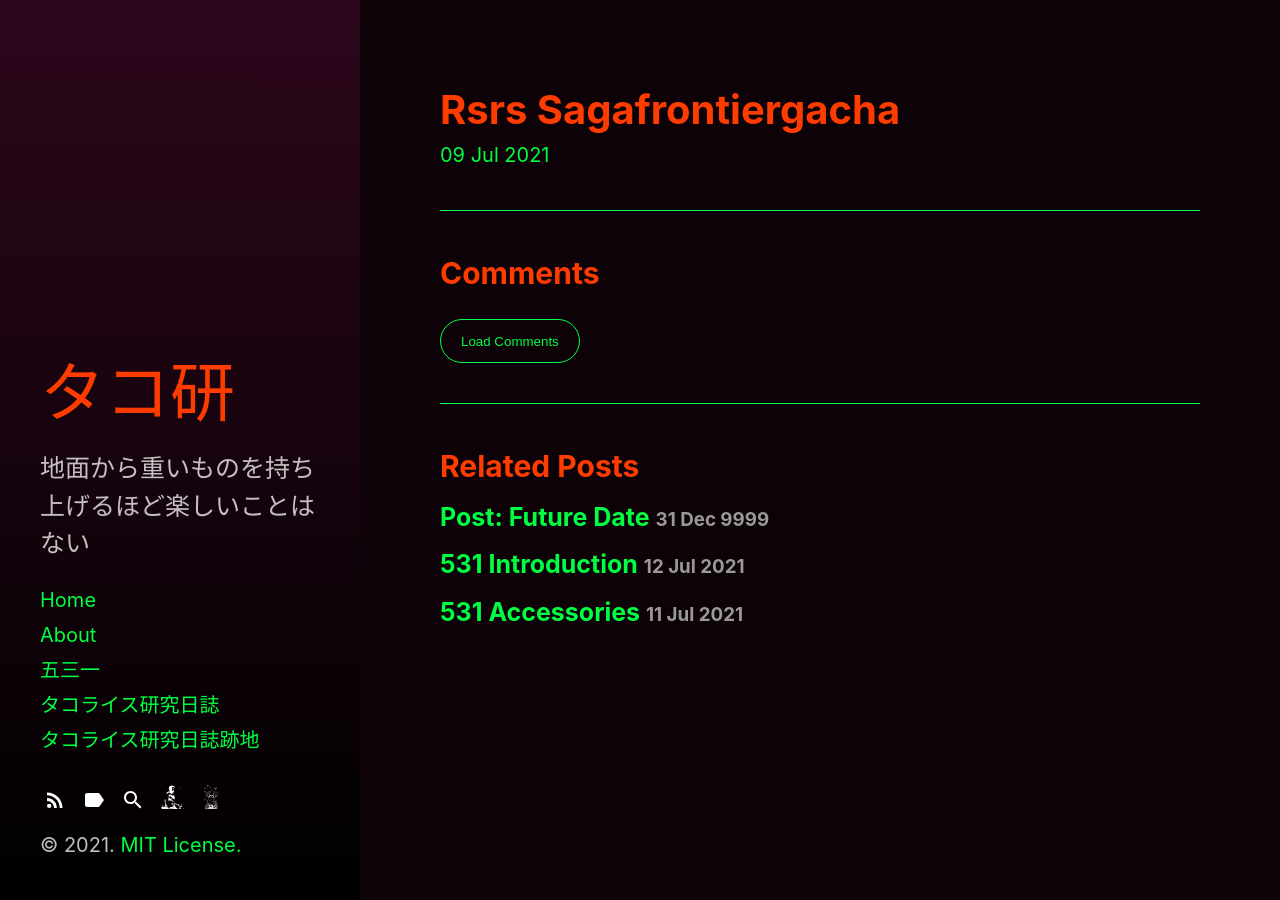
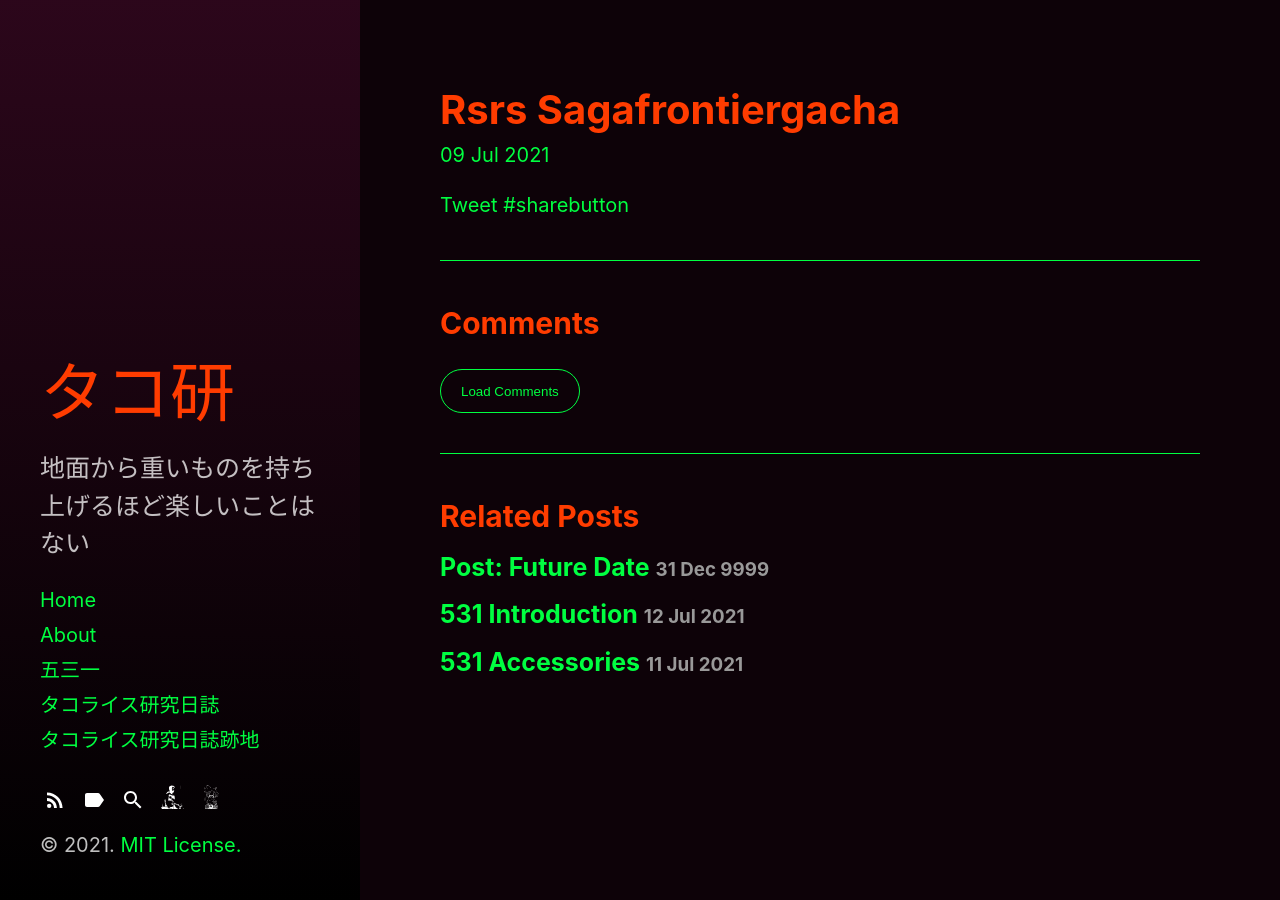
Before and after one commit to buckybean/buckybean.github.io, a Jekyll site: the page built from _posts/old-tacokennisshi/2021-07-09-RSRS-SagaFrontierGacha.md, in a window 1280 px wide. Built offline with Jekyll 4.4.1, drawn with Linux system fonts in a browser that asks for light colours; our own code applies the rules of GitHub Pages for plain Markdown files; comment, search, counter and statistics services are not loaded.

Commit message:
Update post.html

```diff
--- a/_layouts/post.html
+++ b/_layouts/post.html
@@ -12,7 +12,7 @@
     {{ content }}
     {% include post-tags.html post=page %}
   </div>
-
+<a href="https://twitter.com/intent/tweet?button_hashtag=sharebutton&ref_src=twsrc%5Etfw" class="twitter-hashtag-button" data-size="large" data-lang="ja" data-show-count="false">Tweet #sharebutton</a><script async src="https://platform.twitter.com/widgets.js" charset="utf-8"></script>
   {% include comments.html %}
   {% include related_posts.html %}
 </div>
```
